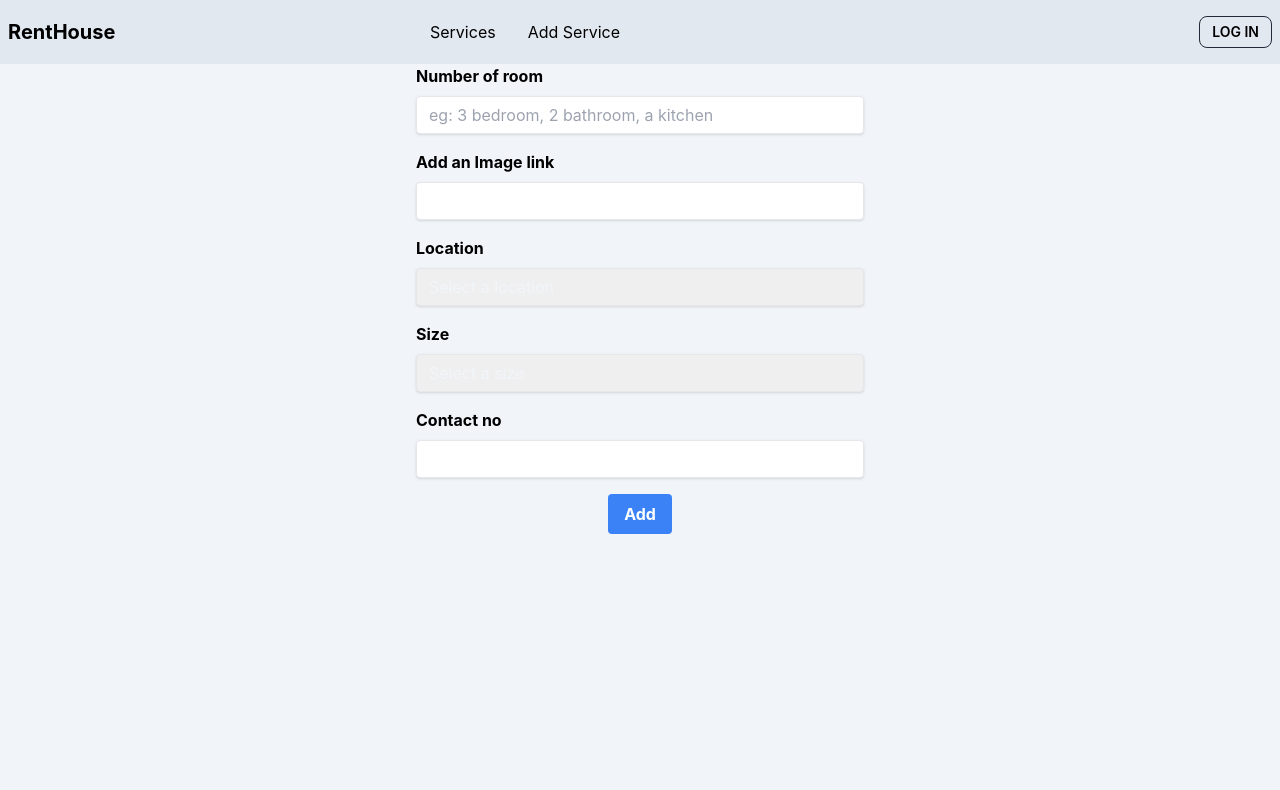
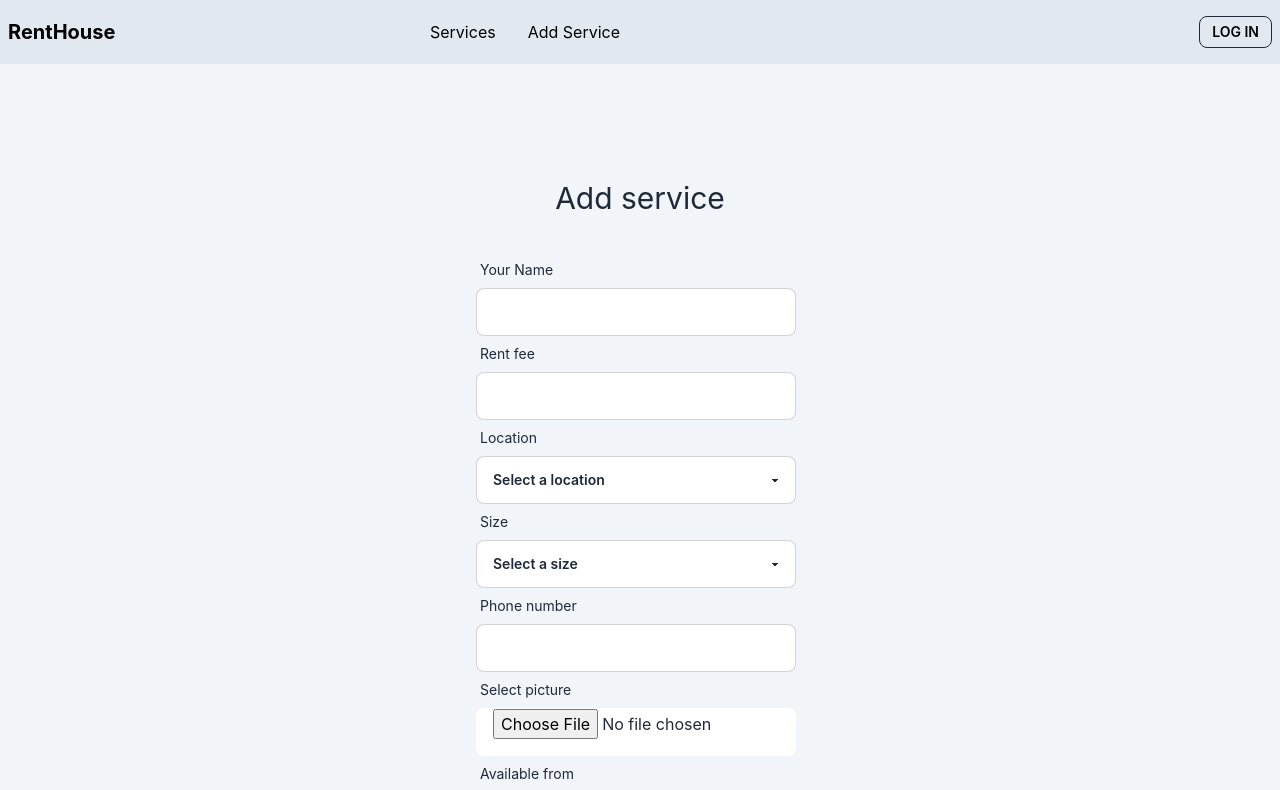
Before and after one commit to 2ndjoy/basha-vara-in-sylhet, a React (Create React App) app: page /addservices in a window 1280 px wide. Shown: the top 790 px of the page. Built offline with nearby package versions, Linux system fonts and the light colour scheme; no server answers.

Commit message:
Database connected

```diff
--- a/src/Components/AddService/AddService.js
+++ b/src/Components/AddService/AddService.js
@@ -1,118 +1,118 @@
-import React, { useContext, useState } from "react";
+import React, { useContext } from "react";
+import { useForm } from "react-hook-form";
+import toast from "react-hot-toast";
+import { useNavigate } from "react-router-dom";
 import { AuthContext } from "../../UserContext/AuthProvider";
-import Loading from "../../Loading/Loading";
 
-function AddService() {
-  const { user, loading, setLoading } = useContext(AuthContext);
+const AddService = () => {
+  const navigate = useNavigate();
+  const {
+    register,
+    handleSubmit,
+    formState: { errors },
+    reset,
+  } = useForm();
+  const { user } = useContext(AuthContext);
 
-  // if (user.displayName === null) {
-  //   setLoading(true);
-  // } else {
-  //   setLoading(false);
-  // }
+  const handleAddService = (data) => {
+    // console.log(data);
 
-  const initialFormData = {
-    rooms: "",
-    image: "",
-    location: "",
-    size: "",
-    phnNumber: "",
-    userName: "",
-    userEmail: "",
+    const photo = data.photo[0];
+    const formData = new FormData();
+    formData.append("image", photo);
+    const url = `https://api.imgbb.com/1/upload?key=94c2a478e54e97d802b6d035fdda4286`;
+
+    fetch(url, {
+      method: "POST",
+      body: formData,
+    })
+      .then((res) => res.json())
+      .then((imgData) => {
+        if (imgData.success) {
+          const service = {
+            renterName: data.sellerName,
+            rentFee: data.rentFee,
+            availability: data.availability,
+            size: data.size,
+            description: data.description,
+            serviceImage: imgData.data.display_url,
+            renterPhoneNumber: data.renterPhoneNumber,
+            serviceLocation: data.serviceLocation,
+            email: user.email,
+          };
+          fetch("http://localhost:5000/services", {
+            method: "POST",
+            headers: {
+              "content-type": "application/json",
+            },
+            body: JSON.stringify(service),
+          })
+            .then((res) => res.json())
+            .then((result) => {
+              if (result.acknowledged) {
+                toast.success(`Added to the database successfully`);
+                // navigate("/dashboard/myservices");
+                reset();
+              }
+            });
+          console.log(service);
+          // reset();
+        }
+      });
   };
-
-  const [formData, setFormData] = useState(initialFormData);
-
-  const handleSubmit = (event) => {
-    event.preventDefault();
-    console.log(formData); // You can replace this with your own submit logic
-    resetForm();
-  };
-
-  const handleChange = (event) => {
-    setFormData({
-      ...formData,
-      [event.target.name]: event.target.value,
-    });
-  };
-
-  const resetForm = () => {
-    setFormData(initialFormData);
-  };
-
   return (
-    <>
-      {loading ? (
-        <Loading />
-      ) : (
-        <form onSubmit={handleSubmit} className="max-w-md mx-auto">
-          <div className="mb-4">
-            <label
-              htmlFor="rooms"
-              className="block  text-slate-100  font-bold mb-2"
-            >
-              <p className="text-black">Number of room</p>
+    <div className="grid justify-center py-11">
+      <div className="w-96 p-7">
+        <h2 className="text-3xl font bold text-center mt-11 mb-9">
+          Add service
+        </h2>
+        <form onSubmit={handleSubmit(handleAddService)}>
+          <div className="form-control w-full max-w-xs">
+            <label className="label">
+              <span className="label-text">Your Name</span>
             </label>
             <input
+              className="input input-bordered w-full max-w-xs"
+              defaultValue={user?.displayName}
+              {...register("sellerName", {
+                required: "Seller Name is required",
+              })}
               type="text"
-              name="rooms"
-              required
-              value={formData.rooms}
-              onChange={handleChange}
-              placeholder="eg: 3 bedroom, 2 bathroom, a kitchen"
-              className="shadow appearance-none border rounded w-full py-2 px-3 text-slate-100  leading-tight focus:outline-none focus:shadow-outline"
             />
           </div>
-          <div className="hidden">
-            <label
-              htmlFor="userName"
-              className="block  text-slate-100  font-bold mb-2"
-            >
-              <p className="text-black">You Name</p>
+          {errors.renterName && (
+            <p role="alert" className="text-warning">
+              {errors.renterName.message}
+            </p>
+          )}
+
+          <div className="form-control w-full max-w-xs">
+            <label className="label">
+              <span className="label-text">Rent fee</span>
             </label>
             <input
+              className="input input-bordered w-full max-w-xs"
+              {...register("rentFee", { required: "Rent fee is required" })}
               type="text"
-              name="userName"
-              // required
-              value={(formData.userName = user?.displayName)}
-              onChange={handleChange}
-              placeholder={user?.displayName}
-              className="shadow appearance-none border rounded w-full py-2 px-3 text-slate-100  leading-tight focus:outline-none focus:shadow-outline"
             />
           </div>
-          <div className="mb-4">
-            <label
-              htmlFor="image"
-              className="block  text-slate-100  font-bold mb-2"
-            >
-              <p className="text-black">Add an Image link</p>
-            </label>
-            <input
-              type="text"
-              name="image"
-              required
-              value={formData.image}
-              onChange={handleChange}
-              className="shadow appearance-none border rounded w-full py-2 px-3 text-slate-100  leading-tight focus:outline-none focus:shadow-outline"
-            />
-          </div>
+          {errors.rentFee && (
+            <p role="alert" className="text-warning">
+              {errors.rentFee.message}
+            </p>
+          )}
 
-          {/* Location */}
-          <div className="mb-4">
-            <label
-              htmlFor="location"
-              className="block text-slate-100  font-bold mb-2"
-            >
-              <p className="text-black">Location</p>
+          <div className="form-control w-full max-w-xs">
+            <label className="label">
+              <span className="label-text">Location</span>
             </label>
             <select
-              name="location"
-              value={formData.location}
-              required
-              onChange={handleChange}
-              className="shadow appearance-none border rounded w-full py-2 px-3 text-slate-100  leading-tight focus:outline-none focus:shadow-outline"
+              className="select input-bordered w-full max-w-xs"
+              {...register("serviceLocation", {
+                required: "Location is required",
+              })}
             >
-              <option value="">Select a location</option>
+              <option value="">Select a location</option>{" "}
               <option value="sylhet">Sylhet</option>
               <option value="dhaka">Dhaka</option>
               <option value="chittagong">Chittagong</option>
@@ -122,21 +122,21 @@ function AddService() {
             </select>
           </div>
 
-          {/* Size */}
-          {/* Size */}
-          <div className="mb-4">
-            <label
-              htmlFor="size"
-              className="block text-slate-100  font-bold mb-2"
-            >
-              <p className="text-black">Size</p>
+          {errors.serviceLocation && (
+            <p role="alert" className="text-warning">
+              {errors.serviceLocation.message}
+            </p>
+          )}
+
+          <div className="form-control w-full max-w-xs">
+            <label className="label">
+              <span className="label-text">Size</span>
             </label>
             <select
-              name="size"
-              value={formData.size}
-              required
-              onChange={handleChange}
-              className="shadow appearance-none border rounded w-full py-2 px-3 text-slate-100  leading-tight focus:outline-none focus:shadow-outline"
+              className="select input-bordered w-full max-w-xs"
+              {...register("size", {
+                required: "Size is required",
+              })}
             >
               <option value="">Select a size</option>
               <option value="small">Small</option>
@@ -144,50 +144,92 @@ function AddService() {
               <option value="large">Large</option>
             </select>
           </div>
-          <div className="mb-4">
-            <label
-              htmlFor="phnNumber"
-              className="block  text-slate-100  font-bold mb-2"
-            >
-              <p className="text-black">Contact no</p>
+
+          {errors.size && (
+            <p role="alert" className="text-warning">
+              {errors.size.message}
+            </p>
+          )}
+
+          <div className="form-control w-full max-w-xs">
+            <label className="label">
+              <span className="label-text">Phone number</span>
             </label>
             <input
+              className="input input-bordered w-full max-w-xs"
+              {...register("renterPhoneNumber", {
+                required: "Phone number is required",
+              })}
               type="text"
-              name="phnNumber"
-              required
-              value={formData.phnNumber}
-              onChange={handleChange}
-              className="shadow appearance-none border rounded w-full py-2 px-3 text-slate-100  leading-tight focus:outline-none focus:shadow-outline"
             />
           </div>
+          {errors.renterPhoneNumber && (
+            <p role="alert" className="text-warning">
+              {errors.renterPhoneNumber.message}
+            </p>
+          )}
 
-          <div className="hidden">
-            <label
-              htmlFor="userEmail"
-              className="block  text-slate-100  font-bold mb-2"
-            ></label>
+          <div className="form-control w-full max-w-xs">
+            <label className="label">
+              <span className="label-text">Select picture</span>
+            </label>
             <input
-              type="text"
-              name="userEmail"
-              required
-              value={(formData.userEmail = user?.email)}
-              onChange={handleChange}
-              className="shadow appearance-none border rounded w-full py-2 px-3 text-slate-100  leading-tight focus:outline-none focus:shadow-outline"
+              className="input w-full max-w-xs"
+              {...register("photo", { required: "Photo is required" })}
+              type="file"
             />
           </div>
+          {errors.photo && (
+            <p role="alert" className="text-warning">
+              {errors.photo.message}
+            </p>
+          )}
 
-          <div className="flex items-center justify-center">
-            <button
-              type="submit"
-              className="bg-blue-500 hover:bg-blue  text-white font-bold py-2 px-4 rounded focus:outline-none focus:shadow-outline"
-            >
-              Add
-            </button>
+          <div className="form-control w-full max-w-xs">
+            <label className="label">
+              <span className="label-text">Available from</span>
+            </label>
+            <input
+              className="input input-bordered w-full max-w-xs"
+              {...register("availability", {
+                required: "availability is required",
+              })}
+              type="text"
+            />
           </div>
+          {errors.availability && (
+            <p role="alert" className="text-warning">
+              {errors.availability.message}
+            </p>
+          )}
+
+          <div className="form-control w-full max-w-xs">
+            <label className="label">
+              <span className="label-text">Description</span>
+            </label>
+            <input
+              className="input input-bordered w-full max-w-xs"
+              {...register("description", {
+                required: "Description is required",
+              })}
+              type="text"
+            />
+          </div>
+          {errors.description && (
+            <p role="alert" className="text-warning">
+              {errors.description.message}
+            </p>
+          )}
+
+          <input
+            className="btn bg-amber-900 text-white w-1/2 my-4"
+            value="Add service"
+            type="submit"
+          />
         </form>
-      )}
-    </>
+      </div>
+    </div>
   );
-}
+};
 
 export default AddService;
```
Also changed, not shown: src/Components/Services/ServiceId.js (+21 -7 lines), src/Components/Services/Services.js (+20 -13 lines).
